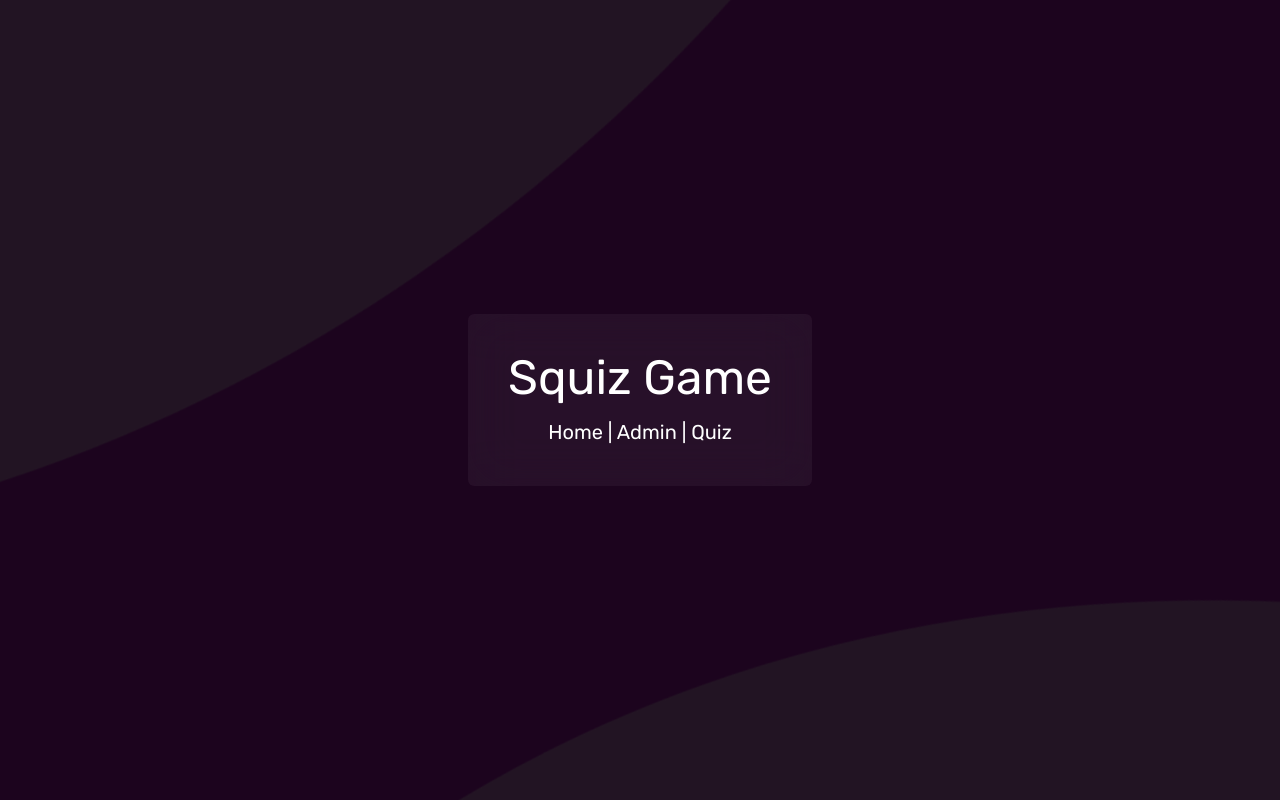
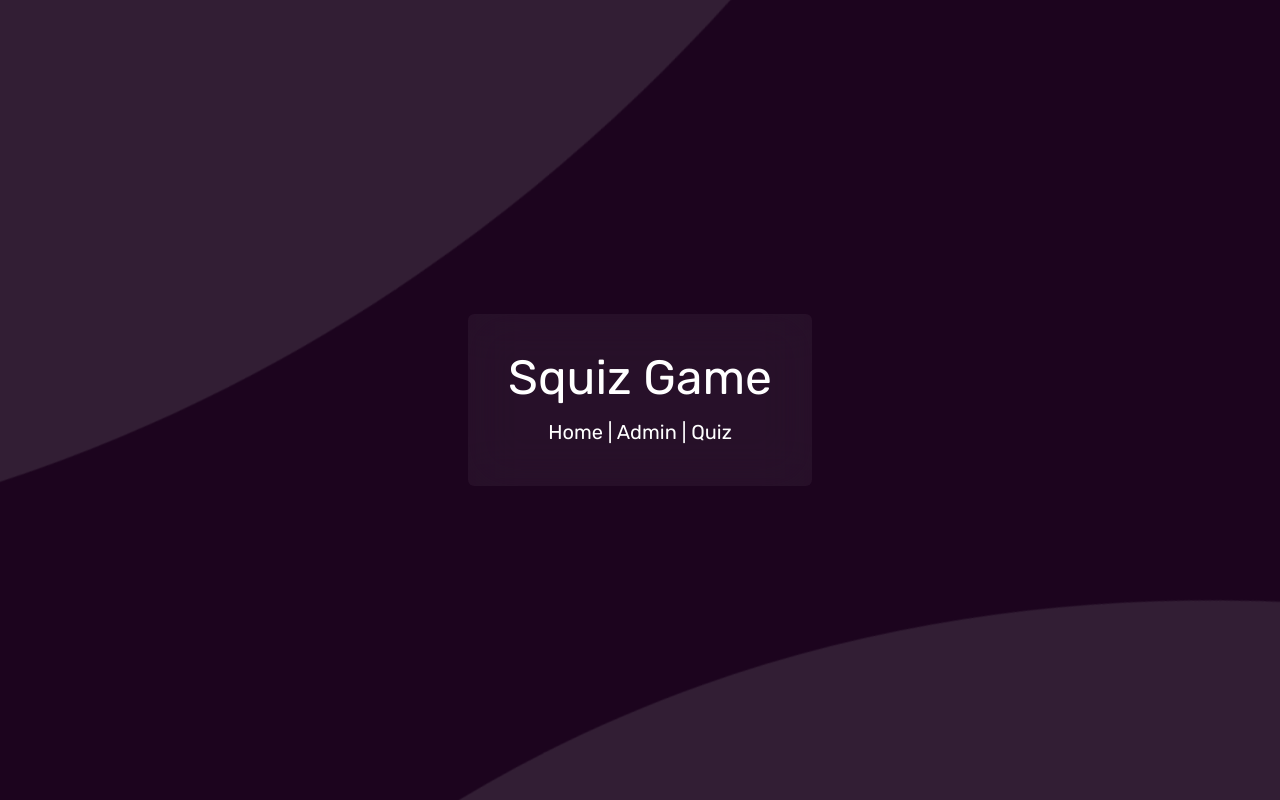
Before and after one commit to Low-Expectations-Studio/squiz-game, a Next.js app: page / in a window 1280 px wide. Built offline with nearby package versions, Linux system fonts and the light colour scheme.

Commit message:
[ui] hide some circles%

```diff
--- a/components/Background/Background.tsx
+++ b/components/Background/Background.tsx
@@ -3,8 +3,8 @@ import { FunctionComponent } from 'react';
 
 import styles from './background.module.css';
 
-const color1 = '#221423';
-const color2 = '#321e34';
+const color2 = '#221423';
+const color1 = '#321e34';
 
 const background = '#1c041e';
 
@@ -37,21 +37,21 @@ export const Background: FunctionComponent<BackgroundProps> = ({
         className={styles['out-top']}
         d="M37-5C25.1-14.7,5.7-19.1-9.2-10-28.5,1.8-32.7,31.1-19.8,49c15.5,21.5,52.6,22,67.2,2.3C59.4,35,53.7,8.5,37-5Z"
       />
-      <path
+      {/* <path
         fill={color2}
         className={styles['in-top']}
         d="M20.6,4.1C11.6,1.5-1.9,2.5-8,11.2-16.3,23.1-8.2,45.6,7.4,50S42.1,38.9,41,24.5C40.2,14.1,29.4,6.6,20.6,4.1Z"
-      />
+      /> */}
       <path
         fill={color1}
         className={styles['out-bottom']}
         d="M105.9,48.6c-12.4-8.2-29.3-4.8-39.4.8-23.4,12.8-37.7,51.9-19.1,74.1s63.9,15.3,76-5.6c7.6-13.3,1.8-31.1-2.3-43.8C117.6,63.3,114.7,54.3,105.9,48.6Z"
       />
-      <path
+      {/* <path
         fill={color2}
         className={styles['in-bottom']}
         d="M102,67.1c-9.6-6.1-22-3.1-29.5,2-15.4,10.7-19.6,37.5-7.6,47.8s35.9,3.9,44.5-12.5C115.5,92.6,113.9,74.6,102,67.1Z"
-      />
+      /> */}
     </svg>
   );
 };
```
